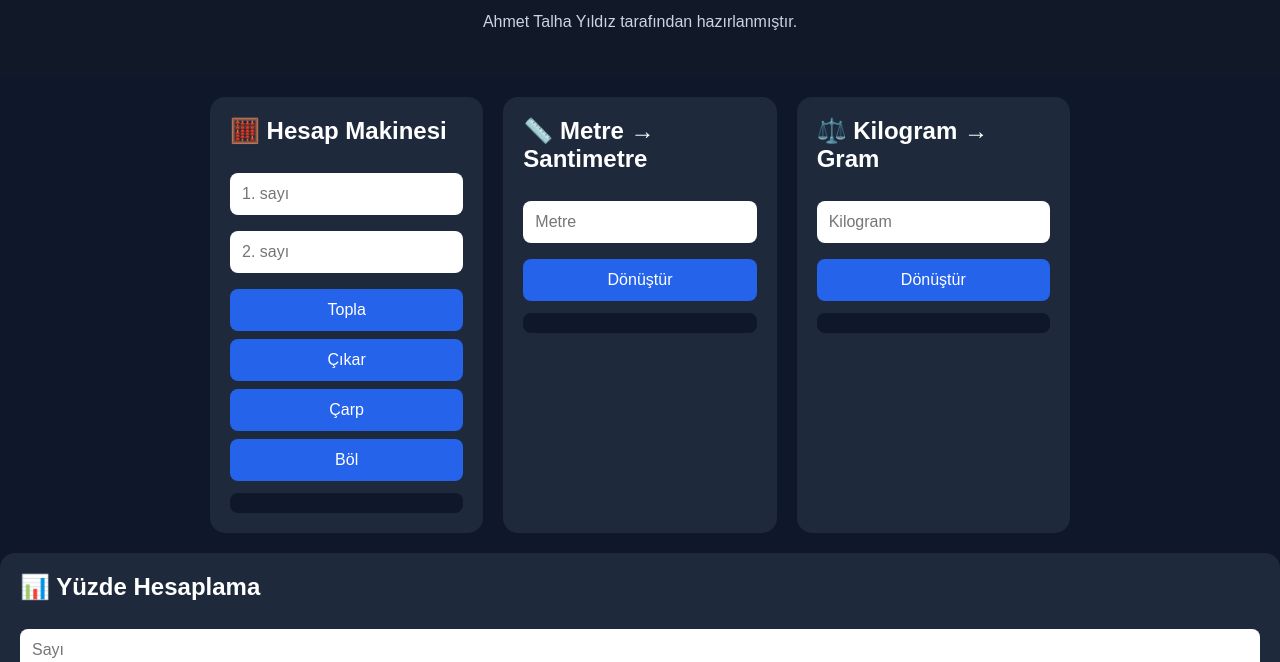
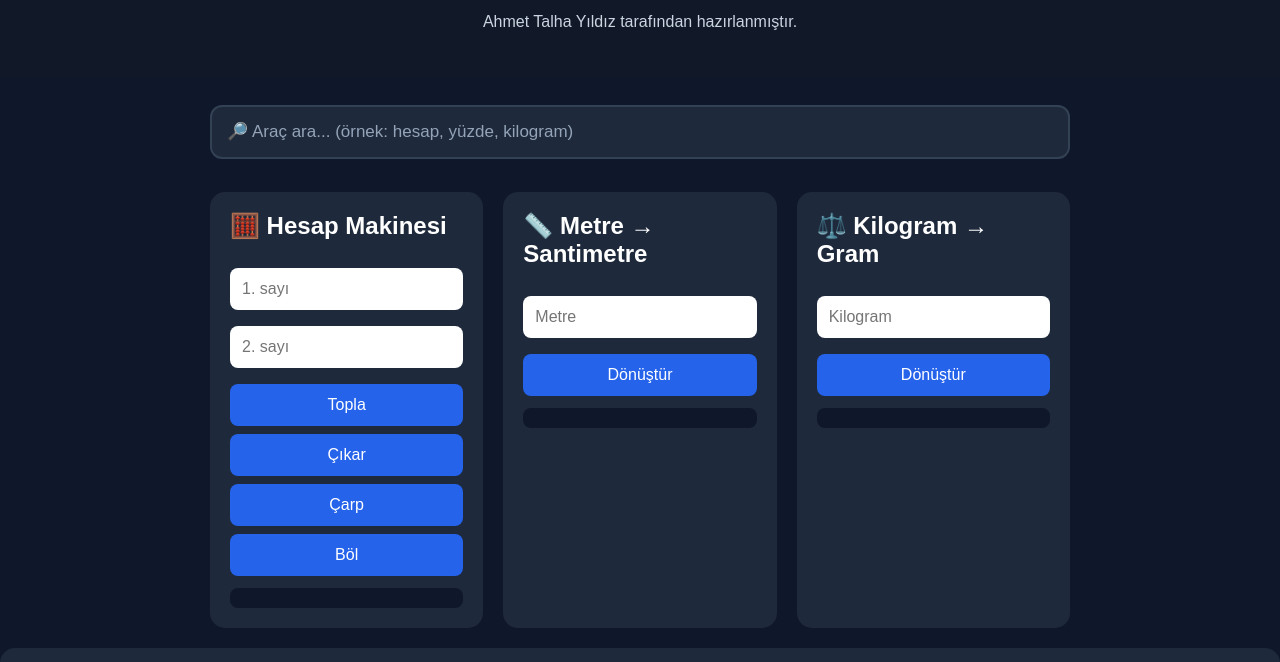
Before and after one commit to ahmedtalhayildiz45-bit/pratik-araclar, a plain HTML site: page index.html in a window 1280 px wide. Shown: the part 105-767 px from the top of the page. Drawn offline with Linux system fonts and the light colour scheme.

Commit message:
Update index.html

```diff
--- a/index.html
+++ b/index.html
@@ -93,6 +93,28 @@
       padding: 30px;
       color: #94a3b8;
     }
+    .site-search {
+  margin-bottom: 25px;
+}
+
+.site-search input {
+  width: 100%;
+  padding: 15px;
+  border-radius: 12px;
+  border: 2px solid #334155;
+  background: #1e293b;
+  color: white;
+  font-size: 17px;
+  outline: none;
+}
+
+.site-search input::placeholder {
+  color: #94a3b8;
+}
+
+.site-search input:focus {
+  border-color: #2563eb;
+}
   </style>
 </head>
 
@@ -104,7 +126,14 @@
 </header>
 
 <div class="container">
-
+<div class="site-search">
+  <input
+    type="text"
+    id="toolSearch"
+    placeholder="🔎 Araç ara... (örnek: hesap, yüzde, kilogram)"
+    oninput="searchTools()"
+  >
+</div>
   <div class="tools">
 
     <div class="tool">
@@ -174,7 +203,20 @@
 </footer>
 
 <script>
+function searchTools() {
+  const search = document.getElementById("toolSearch").value.toLowerCase().trim();
+  const tools = document.querySelectorAll(".tool");
 
+  tools.forEach(tool => {
+    const text = tool.innerText.toLowerCase();
+
+    if (text.includes(search)) {
+      tool.style.display = "";
+    } else {
+      tool.style.display = "none";
+    }
+  });
+}
 function calculate(operation) {
   const a = Number(document.getElementById("num1").value);
   const b = Number(document.getElementById("num2").value);
```
